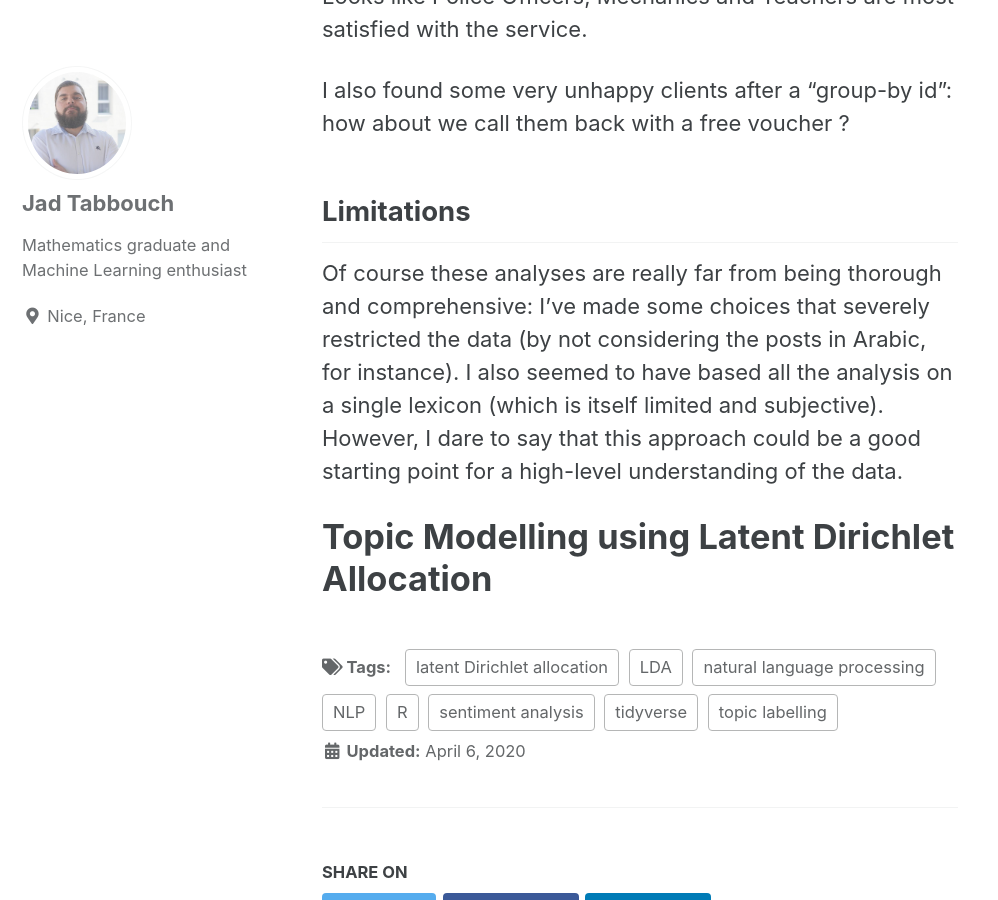
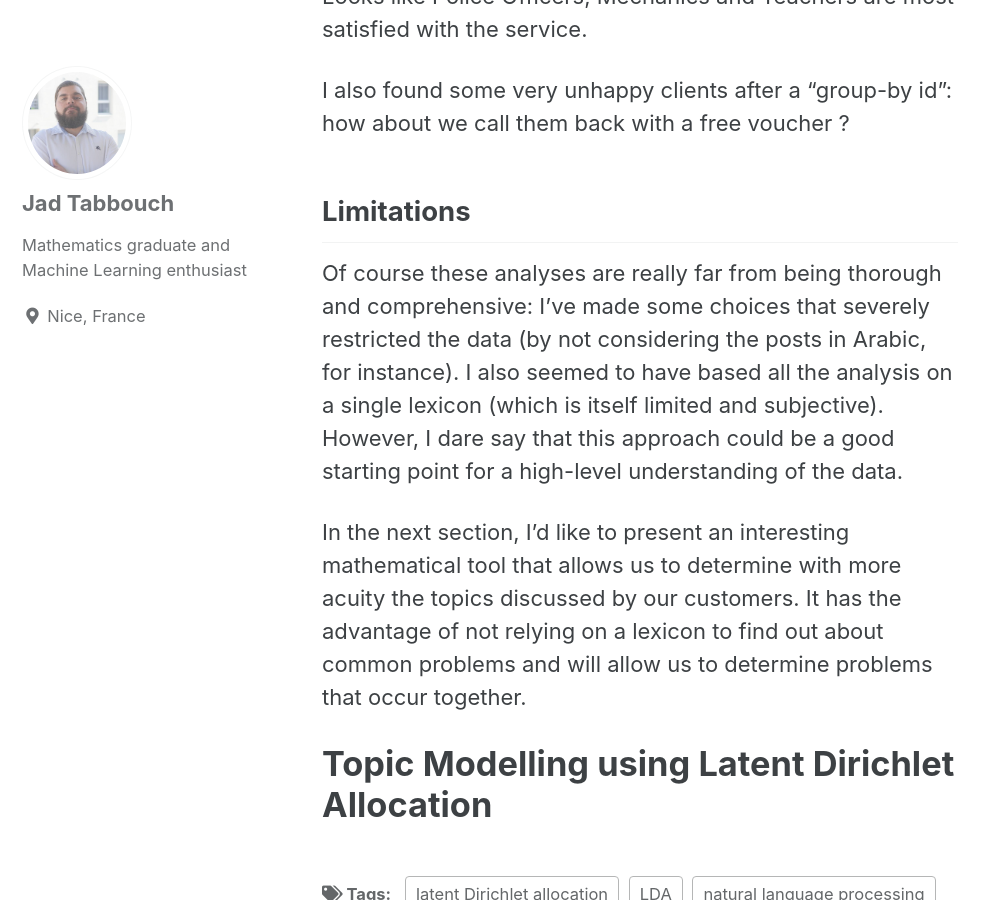
Before and after one commit to jad-tab/jad-tab.github.io, a Jekyll site: the page built from _posts/2020-04-06-NLP.md, in a window 1280 px wide and 900 px high, scrolled down 11597 px. Shown: the whole window, without its empty margins (0-998 px from the left). Built offline with Jekyll 4.4.1, drawn with Linux system fonts in a browser that asks for light colours; cached includes are drawn as plain includes.

Commit message:
Update 2020-04-06-NLP.md

```diff
--- a/_posts/2020-04-06-NLP.md
+++ b/_posts/2020-04-06-NLP.md
@@ -191,8 +191,8 @@ I also found some very unhappy clients after a "group-by id": how about we call
 ## Limitations
 
 Of course these analyses are really far from being thorough and comprehensive: I've made some choices that severely restricted the data (by not considering the posts in Arabic, for instance). I also seemed to have based all the analysis on a single lexicon (which is itself limited and subjective).
-However, I dare to say that this approach could be a good starting point for a high-level understanding of the data.
+However, I dare say that this approach could be a good starting point for a high-level understanding of the data.
 
-
+In the next section, I'd like to present an interesting mathematical tool that allows us to determine with more acuity the topics discussed by our customers. It has the advantage of not relying on a lexicon to find out about common problems and will allow us to determine problems that occur together.
 
 # Topic Modelling using Latent Dirichlet Allocation
```
